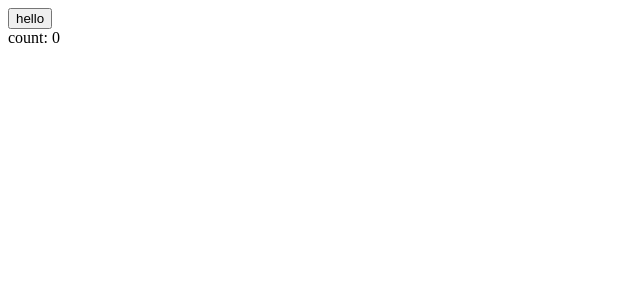
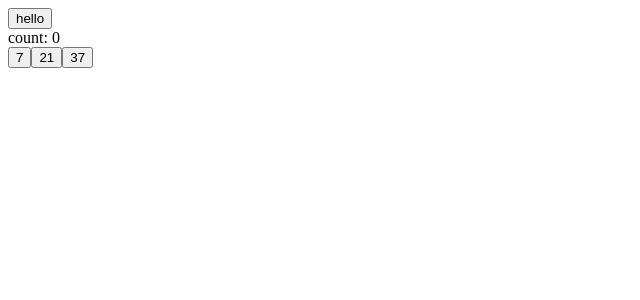
Before and after one commit to spdy999/react-hook-ben, a React (Create React App) app: page / in a window 1280 px wide. Shown: the top 300 px of the page, without its empty margins (0-640 px from the left). Built offline with nearby package versions, Linux system fonts and the light colour scheme.

Commit message:
call useCallback() by multiple components

```diff
--- a/src/App.js
+++ b/src/App.js
@@ -1,8 +1,10 @@
 import React, { useState, useCallback } from 'react';
 import { Hello } from './Hello';
+import { Square } from './Square';
 
 const App = () => {
   const [count, setCount] = useState(0);
+  const favouriteNum = [7, 21, 37];
 
   // if count or setCount (dependencies) are changed useCallback() will recreate itself
   const increment = useCallback(
@@ -15,6 +17,9 @@ const App = () => {
     <div>
       <Hello increment={increment} />
       <div>count: {count}</div>
+      {favouriteNum.map((n, ind) => {
+        return <Square key={ind} onClick={() => increment(n)} n={n} />;
+      })}
     </div>
   );
 };
--- /dev/null
+++ b/src/Square.js
@@ -0,0 +1,7 @@
+import React, { memo } from 'react';
+import { useCountRenders } from './useCountRenders';
+
+export const Square = memo(({ n, onClick }) => {
+  useCountRenders();
+  return <button onClick={onClick}>{n} </button>;
+});
```
